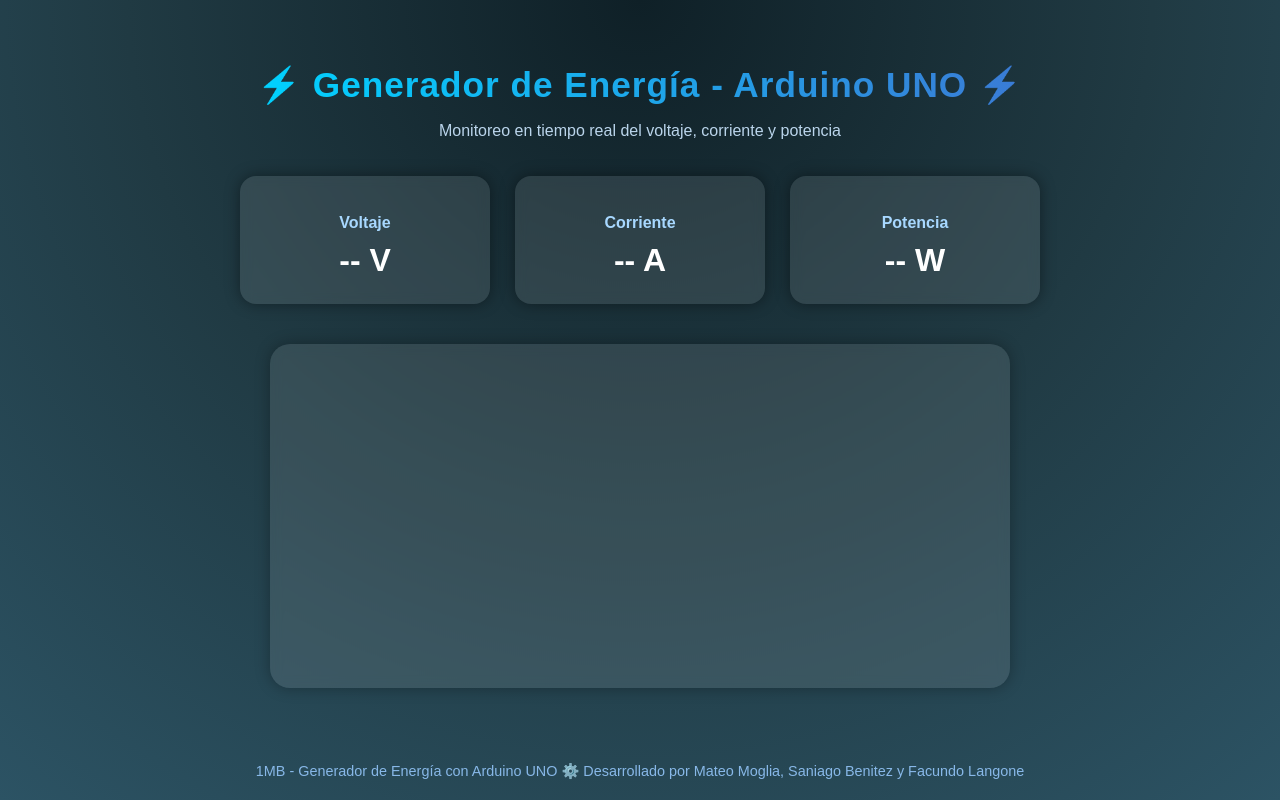
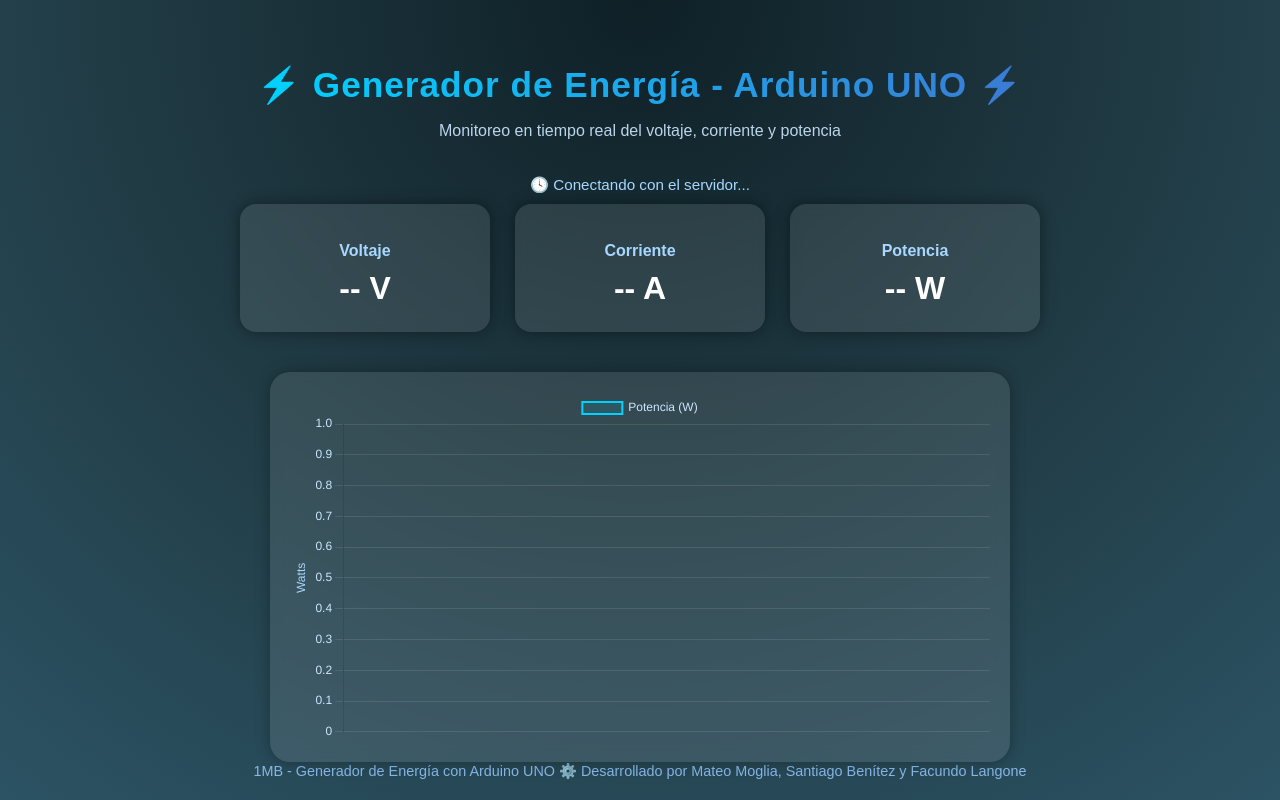
Before and after one commit to mamjoe09/GeneradorEnergiaArduino, a website: page public/index.html in a window 1280 px wide. Drawn offline with nearby package versions, Linux system fonts and the light colour scheme; no server answers.

Commit message:
Refactor index.html for real-time monitoring
Updated the HTML structure and JavaScript for real-time monitoring of voltage, current, and power from an Arduino UNO. Added connection status display and improved styling.

```diff
--- a/public/index.html
+++ b/public/index.html
@@ -3,18 +3,10 @@
 <head>
   <meta charset="UTF-8" />
   <meta name="viewport" content="width=device-width, initial-scale=1.0" />
-  <title> Generador de Energía - Arduino UNO </title>
+  <title>Generador de Energía - Arduino UNO ⚡</title>
+
+  <!-- Socket.IO y Chart.js -->
   <script src="https://cdn.socket.io/4.7.4/socket.io.min.js"></script>
-<script>
-  const socket = io("https://generador-energia-arduino.onrender.com");
-
-  socket.on("datos", (data) => {
-    console.log("Datos recibidos:", data);
-    document.getElementById("voltaje").textContent = data.volt + " V";
-    document.getElementById("corriente").textContent = data.curr + " A";
-    document.getElementById("potencia").textContent = data.pow + " W";
-  });
-</script>
   <script src="https://cdn.jsdelivr.net/npm/chart.js"></script>
 
   <style>
@@ -115,6 +107,12 @@
       font-size: 0.9rem;
       text-align: center;
     }
+
+    .estado {
+      margin-bottom: 10px;
+      font-size: 0.95rem;
+      color: #a8d8ff;
+    }
   </style>
 </head>
 
@@ -123,6 +121,8 @@
     <h1>⚡ Generador de Energía - Arduino UNO ⚡</h1>
     <p>Monitoreo en tiempo real del voltaje, corriente y potencia</p>
   </header>
+
+  <div class="estado" id="estado">🕓 Conectando con el servidor...</div>
 
   <div class="container">
     <div class="card">
@@ -144,15 +144,32 @@
   </div>
 
   <footer>
-    1MB - Generador de Energía con Arduino UNO ⚙️ Desarrollado por Mateo Moglia, Saniago Benitez y Facundo Langone
+    1MB - Generador de Energía con Arduino UNO ⚙️ Desarrollado por Mateo Moglia, Santiago Benítez y Facundo Langone
   </footer>
 
   <script>
-    const socket = io("http://localhost:3000");
     const v = document.getElementById("v");
     const c = document.getElementById("c");
     const p = document.getElementById("p");
+    const estado = document.getElementById("estado");
 
+    // ✅ Conexión con tu backend en Render
+    const socket = io("https://generador-energia-arduino.onrender.com", {
+      transports: ["websocket"],
+    });
+
+    // Estado de conexión
+    socket.on("connect", () => {
+      estado.textContent = "✅ Conectado al servidor Render";
+      estado.style.color = "#00ffcc";
+    });
+
+    socket.on("disconnect", () => {
+      estado.textContent = "❌ Desconectado del servidor";
+      estado.style.color = "red";
+    });
+
+    // Gráfico dinámico
     const ctx = document.getElementById("grafico").getContext("2d");
     const chart = new Chart(ctx, {
       type: "line",
@@ -172,9 +189,7 @@
       },
       options: {
         scales: {
-          x: {
-            display: false
-          },
+          x: { display: false },
           y: {
             beginAtZero: true,
             title: { display: true, text: "Watts", color: "#a8d8ff" },
@@ -188,17 +203,21 @@
       }
     });
 
+    // Escuchar datos del servidor
     socket.on("datos", ({ volt, curr, pow }) => {
       v.textContent = parseFloat(volt).toFixed(2);
       c.textContent = parseFloat(curr).toFixed(2);
       p.textContent = parseFloat(pow).toFixed(2);
 
+      // Actualizar gráfico
       chart.data.labels.push("");
       chart.data.datasets[0].data.push(parseFloat(pow));
+
       if (chart.data.labels.length > 20) {
         chart.data.labels.shift();
         chart.data.datasets[0].data.shift();
       }
+
       chart.update();
     });
   </script>
```
